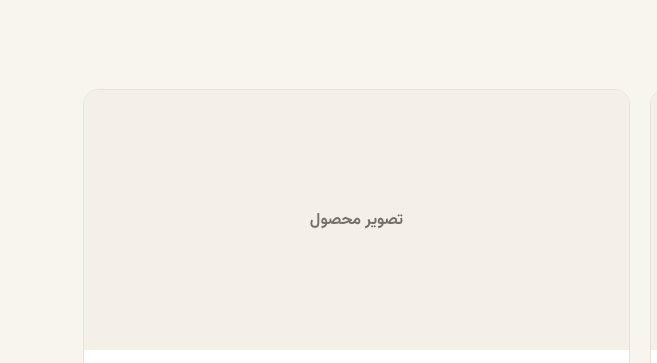
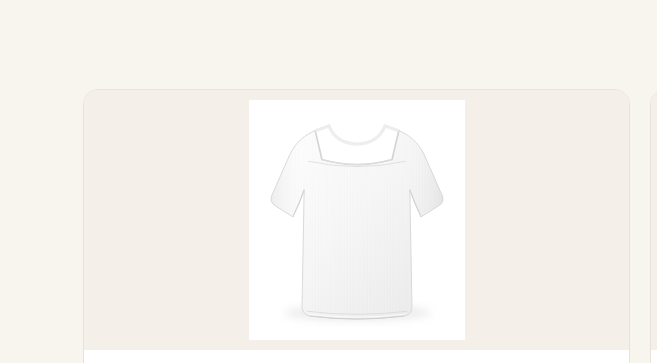
Before and after one commit to mousazadehreza07-arch/velora_style, a plain HTML site: page index.html in a window 1280 px wide. Shown: the part 497-860 px from the top of the page, 0-657 px from the left. Drawn offline with Linux system fonts and the light colour scheme; grey boxes are pictures that could not be loaded.

Commit message:
Link tank undershirt product image in shop catalog

```diff
--- a/index.html
+++ b/index.html
@@ -481,7 +481,7 @@ const productsData = [
   sizes:["46","47","48","49","50","51","52","53","54","55"],
   color:"سفید، قرمز، بنفش، طوسی، زرد، آبی",
   colors:["سفید","قرمز","بنفش","طوسی","زرد","آبی"],
-  image:"images/undershirt-tank.jpg",
+  image:"images/undershirt-tank.svg",
   description:"زیرپیراهن رکابی مردانه؛ ۱۰۰٪ نخ طبق اطلاعات روی بسته‌بندی",
   available:true
  }
```
